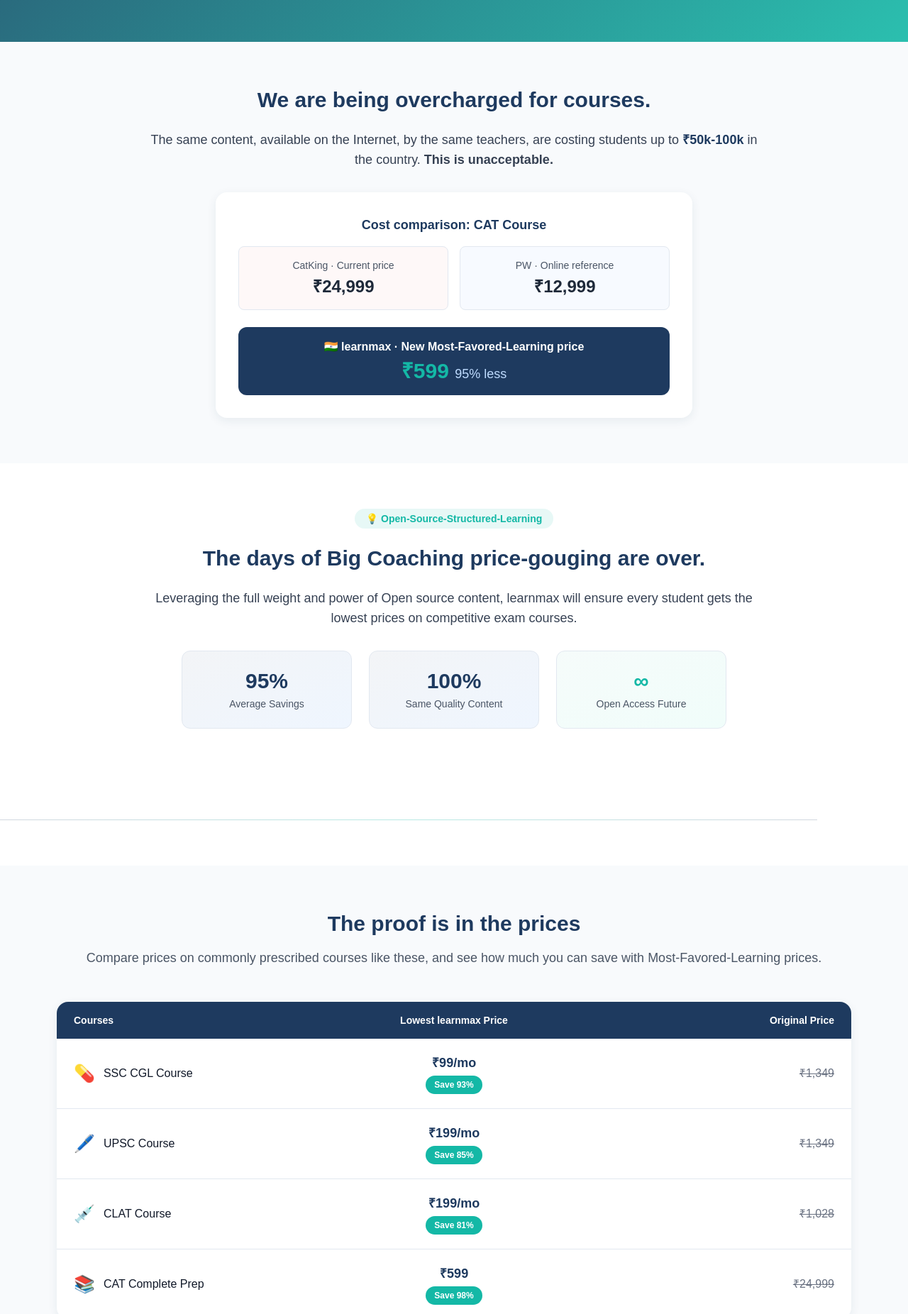
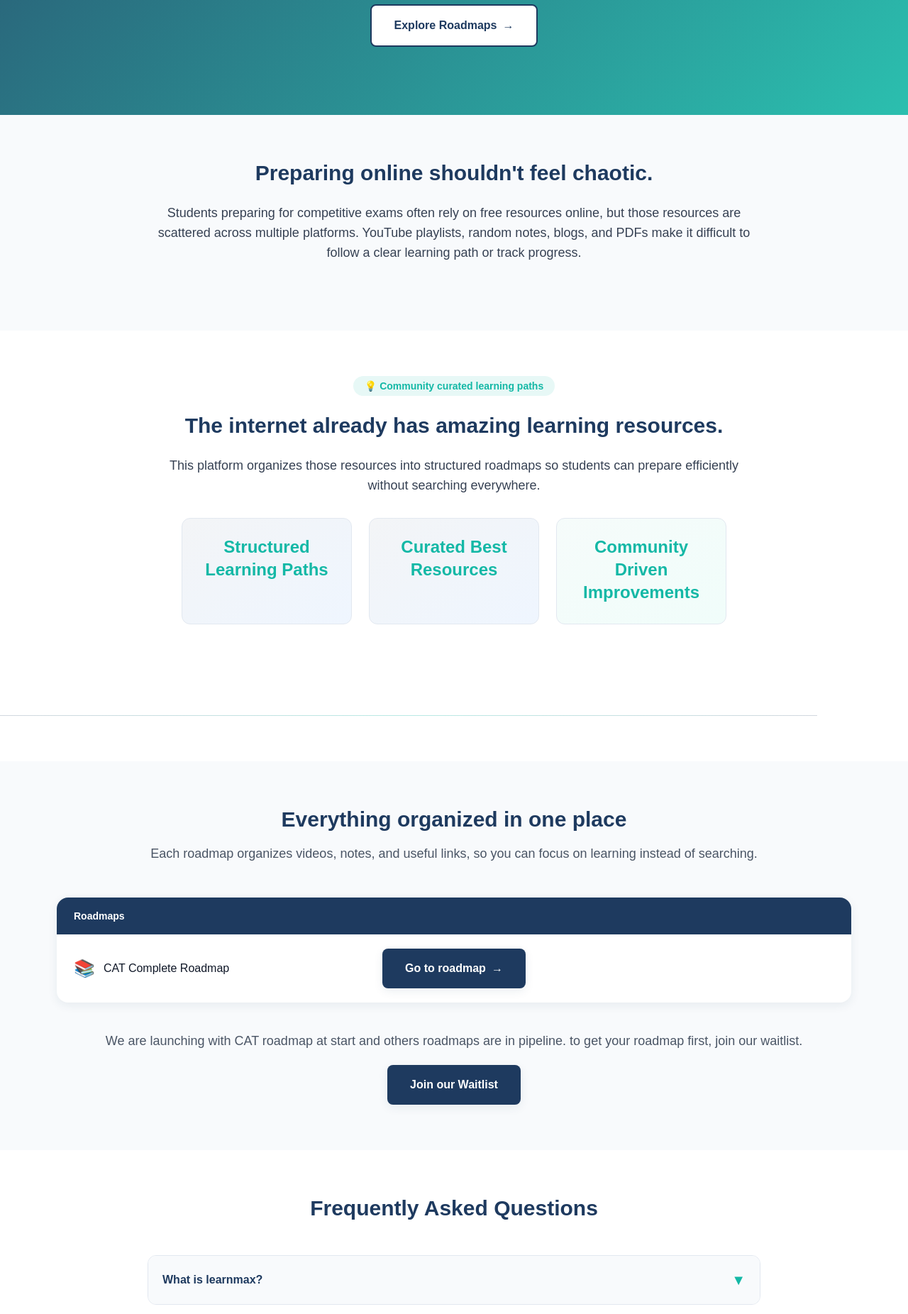
Before and after one commit to singhalvivek/catmap-web, a Next.js app: page /landing in a window 1280 px wide. Shown: the part 740-2592 px from the top of the page at 71% size. Built offline with nearby package versions, Linux system fonts and the light colour scheme.

Commit message:
landing page correction

```diff
--- a/src/app/data.ts
+++ /dev/null
@@ -1,55 +0,0 @@
-// app/data.ts
-// Pure data export - no components, no logic
-
-export const COURSES = [
-  {
-    name: "CAT Complete Prep",
-    icon: "📚",
-    learnmaxPrice: "₹599",
-    originalPrice: "₹24,999",
-    savings: "98%"
-  },
-] as const;
-
-export const FAQS = [
-  {
-    id: "what-is-learnmax",
-    question: "What is learnmax?",
-    answer: "learnmax is a student-first initiative that allows Indian students to purchase competitive exam courses at Most-Favored-Learning prices — the lowest prices available anywhere, powered by open-source structured learning content."
-  },
-  {
-    id: "which-courses",
-    question: "Which courses are listed on the website?",
-    answer: "The website currently lists select high-demand competitive exam courses including CAT, UPSC, SSC CGL, and CLAT. We are working to expand the list. Sign up for notifications to be alerted when new courses are added."
-  },
-  {
-    id: "account-needed",
-    question: "Do I need to create an account or register on learnmax?",
-    answer: "No account is needed to browse prices. To enroll in courses, you will follow a simple checkout process with secure payment. No hidden registrations."
-  },
-  {
-    id: "local-access",
-    question: "Can I access learnmax courses offline or through local centers?",
-    answer: "learnmax works through digital delivery. All course content is accessible online via any device. We partner with select learning centers for hybrid support — check course pages for details."
-  },
-  {
-    id: "teacher-content",
-    question: "How do teachers contribute content to learnmax?",
-    answer: "Educators can submit open-source structured learning modules through our contributor portal. All content is reviewed for quality and aligned with exam syllabi before being added."
-  },
-  {
-    id: "cost",
-    question: "Does learnmax cost anything?",
-    answer: "There is no cost to use learnmax. You simply pay the listed Most-Favored-Learning price for your course. No subscription fees, no hidden charges."
-  },
-  {
-    id: "insurance",
-    question: "Can I use scholarships or financial aid with learnmax?",
-    answer: "learnmax prices are offered as direct affordable pricing. Many courses qualify for additional student scholarships. The MFN price is often lower than traditional coaching center fees."
-  },
-  {
-    id: "content-difference",
-    question: "Why does course content look different than other platforms?",
-    answer: "Content on this site is curated for clarity and exam-focus. While presentation may vary, all material covers the same syllabus and learning objectives as premium courses — just at a fraction of the cost."
-  }
-] as const;
--- a/src/app/landing/data.ts
+++ b/src/app/landing/data.ts
@@ -3,28 +3,7 @@
 
 export const COURSES = [
   {
-    name: "SSC CGL Course",
-    icon: "💊",
-    learnmaxPrice: "₹99/mo",
-    originalPrice: "₹1,349",
-    savings: "93%"
-  },
-  {
-    name: "UPSC Course",
-    icon: "🖊️",
-    learnmaxPrice: "₹199/mo",
-    originalPrice: "₹1,349",
-    savings: "85%"
-  },
-  {
-    name: "CLAT Course",
-    icon: "💉",
-    learnmaxPrice: "₹199/mo",
-    originalPrice: "₹1,028",
-    savings: "81%"
-  },
-  {
-    name: "CAT Complete Prep",
+    name: "CAT Complete Roadmap",
     icon: "📚",
     learnmaxPrice: "₹599",
     originalPrice: "₹24,999",
@@ -36,21 +15,21 @@
   {
     id: "what-is-learnmax",
     question: "What is learnmax?",
-    answer: "learnmax is a student-first initiative that allows Indian students to purchase competitive exam courses at Most-Favored-Learning prices — the lowest prices available anywhere, powered by open-source structured learning content."
+    answer: "This platform organizes the best free learning resources into structured roadmaps for competitive exams."
   },
   {
     id: "which-courses",
-    question: "Which courses are listed on the website?",
-    answer: "The website currently lists select high-demand competitive exam courses including CAT, UPSC, SSC CGL, and CLAT. We are working to expand the list."
+    question: "Which roadmaps are available?",
+    answer: "The first roadmap currently focuses on CAT preparation. We are working to expand the list."
   },
   {
     id: "account-needed",
     question: "Do I need to create an account or register on learnmax?",
-    answer: "No account is needed to browse prices. To enroll in courses, you will follow a simple checkout process with secure payment."
+    answer: "No account is needed."
   },
   {
     id: "cost",
     question: "Does learnmax cost anything?",
-    answer: "There is no cost to use learnmax. You simply pay the listed Most-Favored-Learning price for your course."
+    answer: "The learning material is free. The platform simply organizes the best freely available resources."
   }
 ] as const;
--- a/src/app/landing/page.tsx
+++ b/src/app/landing/page.tsx
@@ -18,7 +18,7 @@
     <main className="flex-1">
       {/* Top Banner */}
       <div className="bg-hope-teal text-white text-center py-2 text-sm font-medium">
-        🇮🇳 India's First Most-Favored-Learning Price Initiative for Students
+        Open-Source Structured Learning for Exams
       </div>
 
       {/* Navigation (Simple for now) */}
@@ -47,11 +47,13 @@
             <span>Open-Source-Structured-Learning Initiative</span>
           </div>
           <h2 className="text-3xl md:text-5xl lg:text-6xl font-heading font-bold mb-6 leading-tight">
-            Find India's lowest prices on<br className="hidden md:block" />
-            competitive exam courses
+            Follow structured roadmaps<br className="hidden md:block" />
+            built from the best resources<br className="hidden md:block" />
+            on the internet
           </h2>
           <p className="text-lg md:text-xl text-blue-100 max-w-3xl mx-auto mb-10">
-            learnmax is rewriting the script, bringing major savings on competitive exam courses for all students.
+            Preparing for exams online can be overwhelming. Resources are scattered across YouTube, blogs, notes, and PDFs.
+            We platform organizes the best free resources into clear learning roadmaps so you always know what to study next.
           </p>
 
           {/* Search Bar */}
@@ -59,19 +61,19 @@
             <div className="flex flex-col sm:flex-row gap-3">
               <input
                 type="text"
-                placeholder="Search courses (CAT, UPSC, SSC, CLAT...)"
+                placeholder="Search exams (CAT, UPSC, SSC, CLAT...)"
                 value={searchQuery}
                 onChange={(e) => setSearchQuery(e.target.value)}
                 className="flex-1 px-5 py-4 rounded-lg text-gray-900 placeholder-gray-500 focus:outline-none focus:ring-4 focus:ring-hope-teal/50"
               />
               <button className="btn-primary whitespace-nowrap">
-                Find Courses
+                Explore Roadmaps
               </button>
             </div>
           </div>
 
           <a href="#browse" className="btn-secondary inline-flex items-center gap-2">
-            Browse Courses <span>→</span>
+            Explore Roadmaps <span>→</span>
           </a>
         </div>
       </section>
@@ -80,14 +82,16 @@
       <section className="py-16 bg-calm-bg">
         <div className="max-w-4xl mx-auto px-4 text-center">
           <h3 className="text-2xl md:text-3xl font-bold text-trust-navy mb-6">
-            We are being overcharged for courses.
+            Preparing online shouldn't feel chaotic.
           </h3>
           <p className="text-lg text-gray-700 mb-8">
-            The same content, available on the Internet, by the same teachers, are costing students up to <span className="font-bold text-trust-navy">₹50k-100k</span> in the country. <span className="font-semibold">This is unacceptable.</span>
+            Students preparing for competitive exams often rely on free resources online, but those resources are scattered across multiple platforms.
+            YouTube playlists, random notes, blogs, and PDFs make it difficult to follow a clear learning path or track progress.
+            {/* The same content, available on the Internet, by the same teachers, are costing students up to <span className="font-bold text-trust-navy">₹50k-100k</span> in the country. <span className="font-semibold">This is unacceptable.</span> */}
           </p>
 
           {/* Cost Comparison Card */}
-          <div className="bg-white rounded-2xl shadow-card p-6 md:p-8 max-w-2xl mx-auto card-hover">
+          {/* <div className="bg-white rounded-2xl shadow-card p-6 md:p-8 max-w-2xl mx-auto card-hover">
             <h4 className="font-bold text-lg mb-4 text-trust-navy">Cost comparison: CAT Course</h4>
             <div className="grid grid-cols-2 gap-4 mb-6">
               <div className="text-center p-4 bg-red-50/50 rounded-lg border border-calm-border">
@@ -103,7 +107,7 @@
               <p className="font-semibold">🇮🇳 learnmax · New Most-Favored-Learning price</p>
               <p className="text-3xl font-bold text-hope-teal mt-1">₹599 <span className="text-lg font-normal text-blue-200">95% less</span></p>
             </div>
-          </div>
+          </div> */}
         </div>
       </section>
 
@@ -111,28 +115,33 @@
       <section className="py-16 bg-white">
         <div className="max-w-4xl mx-auto px-4 text-center">
           <div className="inline-block bg-hope-teal/10 text-hope-teal font-bold px-4 py-1 rounded-full text-sm mb-6">
-            💡 Open-Source-Structured-Learning
+            💡 Community curated learning paths
           </div>
           <h3 className="text-2xl md:text-3xl font-bold text-trust-navy mb-6">
-            The days of Big Coaching price-gouging are over.
+            {/* The days of Big Coaching price-gouging are over. */}
+            The internet already has amazing learning resources.
           </h3>
           <p className="text-lg text-gray-700 mb-8">
-            Leveraging the full weight and power of Open source content, learnmax will ensure every student gets the lowest prices on competitive exam courses.
+            {/* Leveraging the full weight and power of Open source content, learnmax will ensure every student gets the lowest prices on competitive exam courses. */}
+            This platform organizes those resources into structured roadmaps so students can prepare efficiently without searching everywhere.
           </p>
 
           {/* Impact Stats */}
           <div className="grid md:grid-cols-3 gap-6 max-w-3xl mx-auto">
             <div className="p-6 bg-gradient-to-br from-trust-navy/5 to-blue-50 rounded-xl border border-calm-border">
-              <p className="text-3xl font-bold text-trust-navy mb-1">95%</p>
-              <p className="text-sm text-gray-600">Average Savings</p>
+              {/* <p className="text-3xl font-bold text-trust-navy mb-1">95%</p>
+              <p className="text-sm text-gray-600">Average Savings</p> */}
+              <p className="text-2xl font-bold text-hope-teal mb-1">Structured Learning Paths</p>
             </div>
             <div className="p-6 bg-gradient-to-br from-trust-navy/5 to-blue-50 rounded-xl border border-calm-border">
-              <p className="text-3xl font-bold text-trust-navy mb-1">100%</p>
-              <p className="text-sm text-gray-600">Same Quality Content</p>
+              {/* <p className="text-3xl font-bold text-trust-navy mb-1">100%</p>
+              <p className="text-sm text-gray-600">Same Quality Content</p> */}
+              <p className="text-2xl font-bold text-hope-teal mb-1">Curated Best Resources</p>
             </div>
             <div className="p-6 bg-gradient-to-br from-hope-teal/5 to-teal-50 rounded-xl border border-calm-border">
-              <p className="text-3xl font-bold text-hope-teal mb-1">∞</p>
-              <p className="text-sm text-gray-600">Open Access Future</p>
+              {/* <p className="text-3xl font-bold text-hope-teal mb-1">∞</p>
+              <p className="text-sm text-gray-600">Open Access Future</p> */}
+              <p className="text-2xl font-bold text-hope-teal mb-1">Community Driven Improvements</p>
             </div>
           </div>
         </div>
@@ -145,19 +154,20 @@
         <div className="max-w-6xl mx-auto px-4">
           <div className="text-center mb-12">
             <h3 className="text-2xl md:text-3xl font-bold text-trust-navy mb-4">
-              The proof is in the prices
+              Everything organized in one place
             </h3>
             <p className="text-lg text-gray-600">
-              Compare prices on commonly prescribed courses like these, and see how much you can save with Most-Favored-Learning prices.
+              Each roadmap organizes videos, notes, and useful links, so you can focus on learning instead of searching.
+              {/* Compare prices on commonly prescribed courses like these, and see how much you can save with Most-Favored-Learning prices. */}
             </p>
           </div>
 
           {/* Pricing Table */}
           <div className="bg-white rounded-2xl shadow-card overflow-hidden">
             <div className="grid grid-cols-3 bg-trust-navy text-white font-semibold py-4 px-6 text-sm">
-              <p>Courses</p>
-              <p className="text-center">Lowest learnmax Price</p>
-              <p className="text-right">Original Price</p>
+              <p>Roadmaps</p>
+              {/* <p className="text-center">Lowest learnmax Price</p>
+              <p className="text-right">Original Price</p> */}
             </div>
 
             {courses.map((course, index) => (
@@ -171,20 +181,31 @@
                   <span className="text-2xl">{course.icon}</span>
                   <span className="font-medium text-gray-900">{course.name}</span>
                 </div>
-                <div className="text-center">
+                {/* <div className="text-center">
                   <p className="font-bold text-trust-navy text-lg">{course.learnmaxPrice}</p>
                   <span className="savings-badge mt-1">
                     Save {course.savings}
                   </span>
                 </div>
-                <p className="text-right text-gray-500 line-through">{course.originalPrice}</p>
+                <p className="text-right text-gray-500 line-through">{course.originalPrice}</p> */}
+                <div className="text-center">
+                  <button className="btn-primary inline-flex items-center gap-2">
+                    Go to roadmap <span>→</span>
+                  </button>
+                </div>
               </div>
             ))}
           </div>
 
-          <div className="text-center mt-10">
+          <div className="text-center mb-5 mt-10">
+            <p className="text-lg text-gray-600">
+              We are launching with CAT roadmap at start and others roadmaps are in pipeline. to get your roadmap first, join our waitlist.
+            </p>
+          </div>
+
+          <div className="text-center">
             <button className="btn-primary inline-flex items-center gap-2">
-              Browse all courses <span>→</span>
+              Join our Waitlist
             </button>
           </div>
         </div>
@@ -233,21 +254,21 @@
       <section className="py-16 bg-gradient-to-br from-trust-navy to-hope-teal text-white text-center">
         <div className="max-w-3xl mx-auto px-4">
           <h3 className="text-2xl md:text-3xl font-bold mb-6">
-            Ready to save on your exam preparation?
+            Start learning with a clear roadmap
           </h3>
           <p className="text-lg text-blue-100 mb-8">
-            Join thousands of students already benefiting from Most-Favored-Learning prices.
+            Explore structured learning paths built using the best free resources available online.
           </p>
           <div className="flex flex-col sm:flex-row gap-4 justify-center">
             <button className="bg-white text-trust-navy font-bold py-4 px-8 rounded-lg hover:bg-gray-100 transition-colors shadow-lg">
-              Join Waitlist — It's Free
+              Join our community — It's Free
             </button>
             <a href="#browse" className="border-2 border-white text-white font-bold py-4 px-8 rounded-lg hover:bg-white/10 transition-colors">
-              Browse Courses Now
+              Explore Roadmaps
             </a>
           </div>
           <p className="text-sm text-blue-200 mt-6 opacity-80">
-            No credit card required · Cancel anytime · 100% student-focused
+            Open learning · Community improved · Free resources
           </p>
         </div>
       </section>
```
